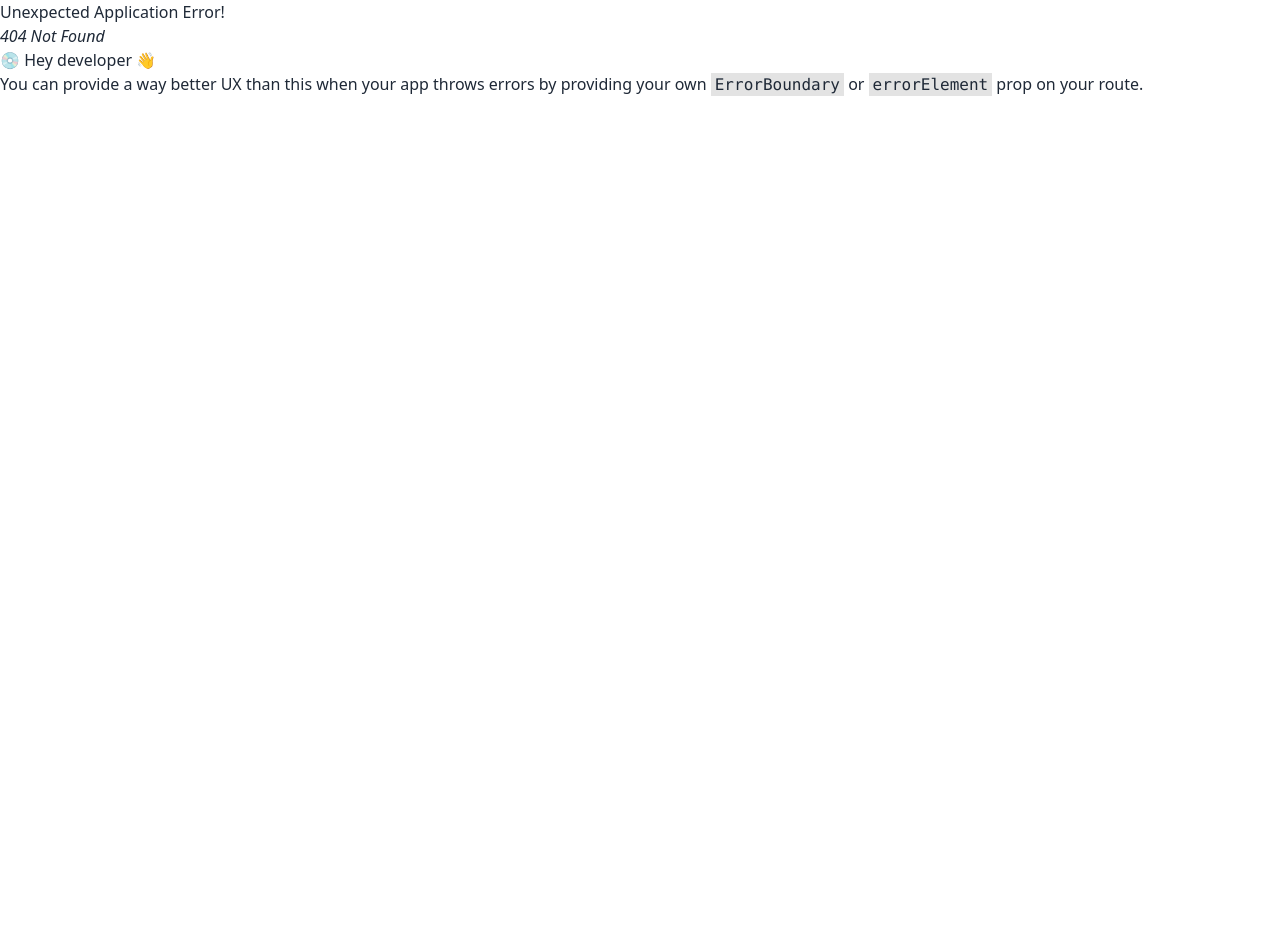
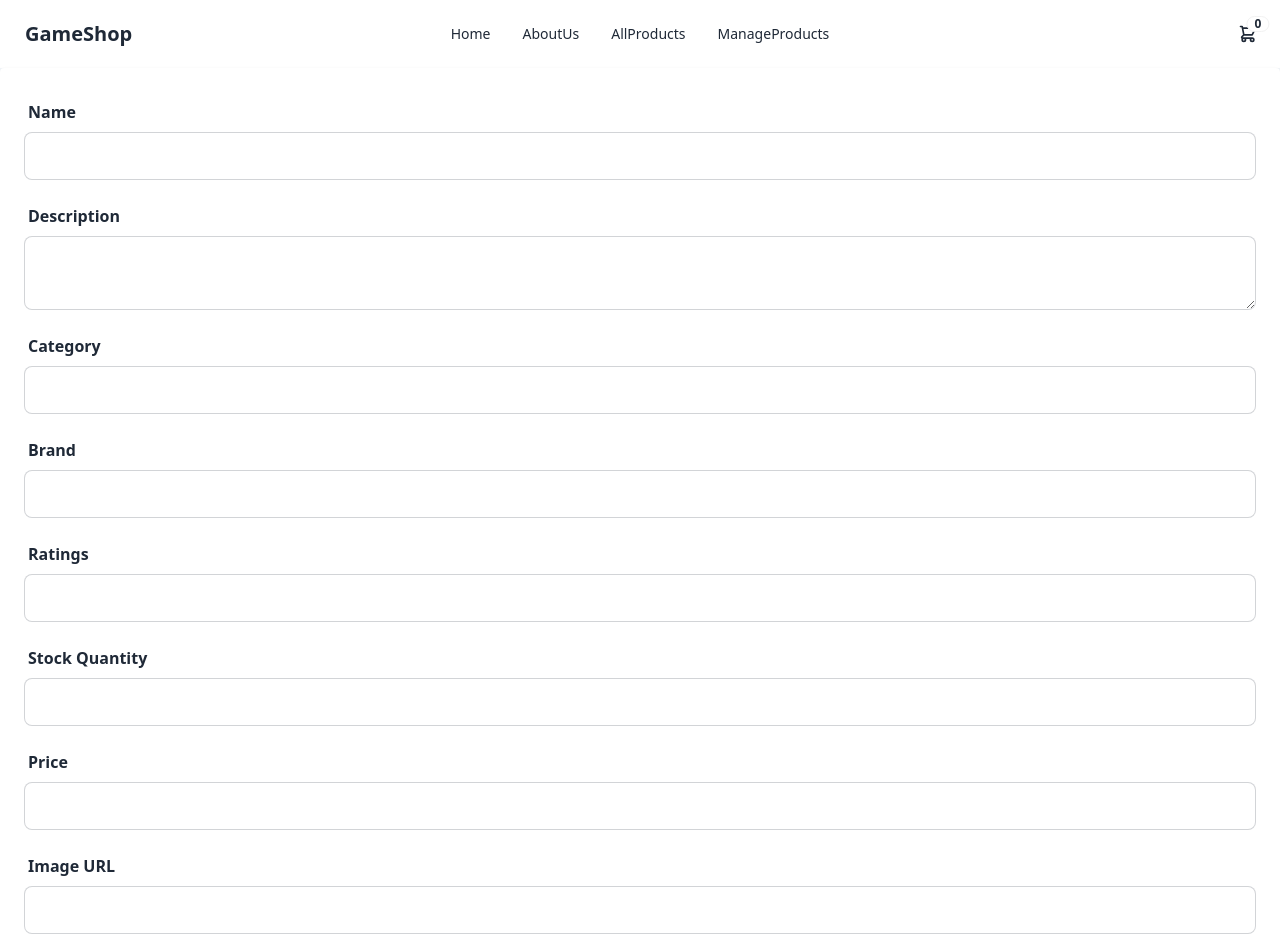
Before and after one commit to sadek1999/gamming-shop-frontend, a React (Vite) app: page /addProducts in a window 1280 px wide. Before the commit this address had no page. Shown: the top 948 px of the page. Before the commit the page ends 800 px from the top, so only its background shows below. Built offline with nearby package versions, Linux system fonts and the light colour scheme.

Commit message:
successfully add a products

```diff
--- a/src/pages/About/AboutUs.tsx
+++ b/src/pages/About/AboutUs.tsx
@@ -3,22 +3,18 @@ const AboutUs = () => {
     <div>
       <div>
         <div
-          className="hero min-h-screen"
+          className="hero h-96"
           style={{
             backgroundImage:
-              "url(https://img.daisyui.com/images/stock/photo-1507358522600-9f71e620c44e.webp)",
+              "url(https://media.istockphoto.com/id/165431275/photo/arrangement-of-assorted-sports-equipment-on-black-background.jpg?s=612x612&w=0&k=20&c=QQO6Nvms3HblGuEigg6ii8dO6Nq7kyOIn2doSCJtQLY=)",
           }}
         >
           <div className="hero-overlay bg-opacity-60"></div>
           <div className="hero-content text-neutral-content text-center">
             <div className="max-w-md">
-              <h1 className="mb-5 text-5xl font-bold">Hello there</h1>
-              <p className="mb-5">
-                Provident cupiditate voluptatem et in. Quaerat fugiat ut
-                assumenda excepturi exercitationem quasi. In deleniti eaque aut
-                repudiandae et a id nisi.
-              </p>
-              <button className="btn btn-primary">Get Started</button>
+              <h1 className="mb-5 text-5xl font-bold">About Us </h1>
+
+              <p className="font-semibold  text-xl">Providing quality sports gear, our mission is to inspire active lifestyles through reliable products and exceptional customer service.</p>
             </div>
           </div>
         </div>
--- /dev/null
+++ b/src/pages/Products/component/AddProducts.tsx
@@ -0,0 +1,145 @@
+import React, { useState } from "react";
+import { useAddProductsMutation } from "../../../redux/api/api";
+
+const AddProducts = () => {
+
+    const [data,{isError}]=useAddProductsMutation();
+  const [product, setProduct] = useState({
+    name: "",
+    description: "",
+    category: "",
+    brand: "",
+    ratings: "",
+    stockQuantity: "",
+    price: "",
+    img: "",
+  });
+
+  const handleChange = (e) => {
+    const { name, value } = e.target;
+    setProduct((prevState) => ({
+      ...prevState,
+      [name]: value,
+    }));
+  };
+
+  const handleSubmit =async(e) => {
+    e.preventDefault();
+   try{
+    await data(product).unwrap();
+    console.log('product added successfully');
+   }catch(error){
+    console.log(error)
+   }
+    // Here you can send the product data to your backend
+  };
+  return (
+    <div>
+      <form
+        onSubmit={handleSubmit}
+        className="mx-auto p-6 bg-base-100 rounded shadow"
+      >
+        <div className="form-control mb-4">
+          <label className="label font-bold">Name</label>
+          <input
+            type="text"
+            name="name"
+            value={product.name}
+            onChange={handleChange}
+            required
+            className="input input-bordered"
+          />
+        </div>
+
+        <div className="form-control mb-4">
+          <label className="label font-bold">Description</label>
+          <textarea
+            name="description"
+            value={product.description}
+            onChange={handleChange}
+            required
+            className="textarea textarea-bordered"
+          />
+        </div>
+
+        <div className="form-control mb-4">
+          <label className="label font-bold">Category</label>
+          <input
+            type="text"
+            name="category"
+            value={product.category}
+            onChange={handleChange}
+            required
+            className="input input-bordered"
+          />
+        </div>
+
+        <div className="form-control mb-4">
+          <label className="label font-bold">Brand</label>
+          <input
+            type="text"
+            name="brand"
+            value={product.brand}
+            onChange={handleChange}
+            required
+            className="input input-bordered"
+          />
+        </div>
+
+        <div className="form-control mb-4">
+          <label className="label font-bold">Ratings</label>
+          <input
+            type="number"
+            name="ratings"
+            value={product.ratings}
+            onChange={handleChange}
+            required
+            className="input input-bordered"
+          />
+        </div>
+
+        <div className="form-control mb-4">
+          <label className="label font-bold">Stock Quantity</label>
+          <input
+            type="number"
+            name="stockQuantity"
+            value={product.stockQuantity}
+            onChange={handleChange}
+            required
+            className="input input-bordered"
+          />
+        </div>
+
+        <div className="form-control mb-4">
+          <label className="label font-bold">Price</label>
+          <input
+            type="number"
+            name="price"
+            value={product.price}
+            onChange={handleChange}
+            required
+            className="input input-bordered"
+          />
+        </div>
+
+        <div className="form-control mb-4">
+          <label className="label font-bold">Image URL</label>
+          <input
+            type="text"
+            name="img"
+            value={product.img}
+            onChange={handleChange}
+            required
+            className="input input-bordered"
+          />
+        </div>
+
+        <button type="submit" className="btn btn-primary w-full">
+          Submit
+        </button>
+      </form>
+    </div>
+  );
+};
+
+export default AddProducts;
--- /dev/null
+++ b/src/pages/Products/component/managCard.tsx
@@ -0,0 +1,11 @@
+import React from 'react';
+
+const managCard = () => {
+    return (
+        <div>
+
+        </div>
+    );
+};
+
+export default managCard;
--- /dev/null
+++ b/src/pages/Products/component/updateproducts.tsx
@@ -0,0 +1,11 @@
+import React from 'react';
+
+const updateproducts = () => {
+    return (
+        <div>
+
+        </div>
+    );
+};
+
+export default updateproducts;
--- a/src/pages/Products/manageProducts.tsx
+++ b/src/pages/Products/manageProducts.tsx
@@ -1,11 +1,16 @@
-import React from 'react';
+import React from "react";
+import { Link } from "react-router-dom";
 
 const ManageProducts = () => {
-    return (
-        <div>
+  return (
+    <div>
+        <Link to={"/addProducts"}> <button className=" btn btn-outline btn-primary text-xl">
+        Add Product
+      </button></Link>
 
-        </div>
-    );
+      <div></div>
+    </div>
+  );
 };
 
 export default ManageProducts;
--- a/src/routes/index.tsx
+++ b/src/routes/index.tsx
@@ -7,6 +7,7 @@ import MainLayout from "./../components/layouts/MainLayout";
 import AllProducts from "../pages/Products/AllProducts";
 import ManageProducts from "../pages/Products/manageProducts";
 import Card from "../pages/card/card";
+import AddProducts from "../pages/Products/component/AddProducts";
 
 
 export const router = createBrowserRouter([
@@ -34,6 +35,10 @@ export const router = createBrowserRouter([
         path: "/card",
         element:<Card></Card> ,
       },
+      {
+        path: "/addProducts",
+        element:<AddProducts></AddProducts> ,
+      },
     ],
   },
 ]);
```
